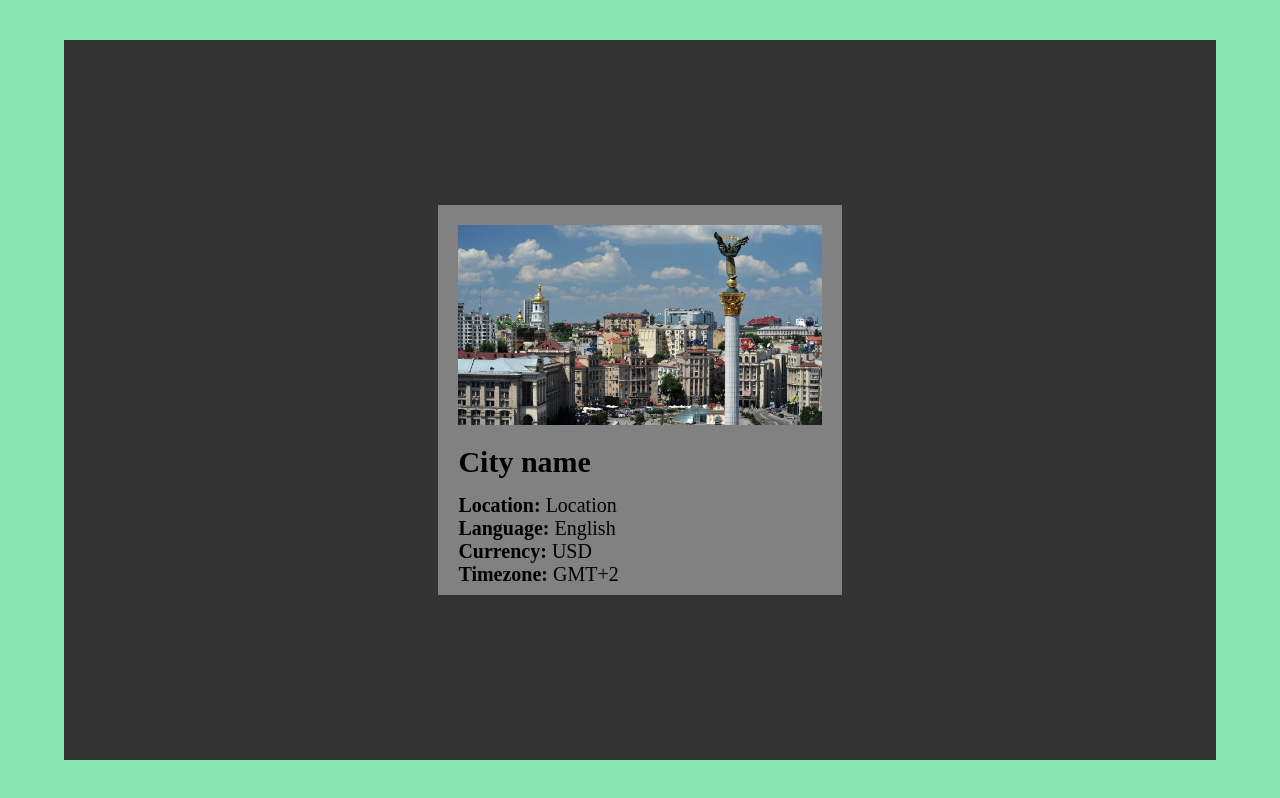
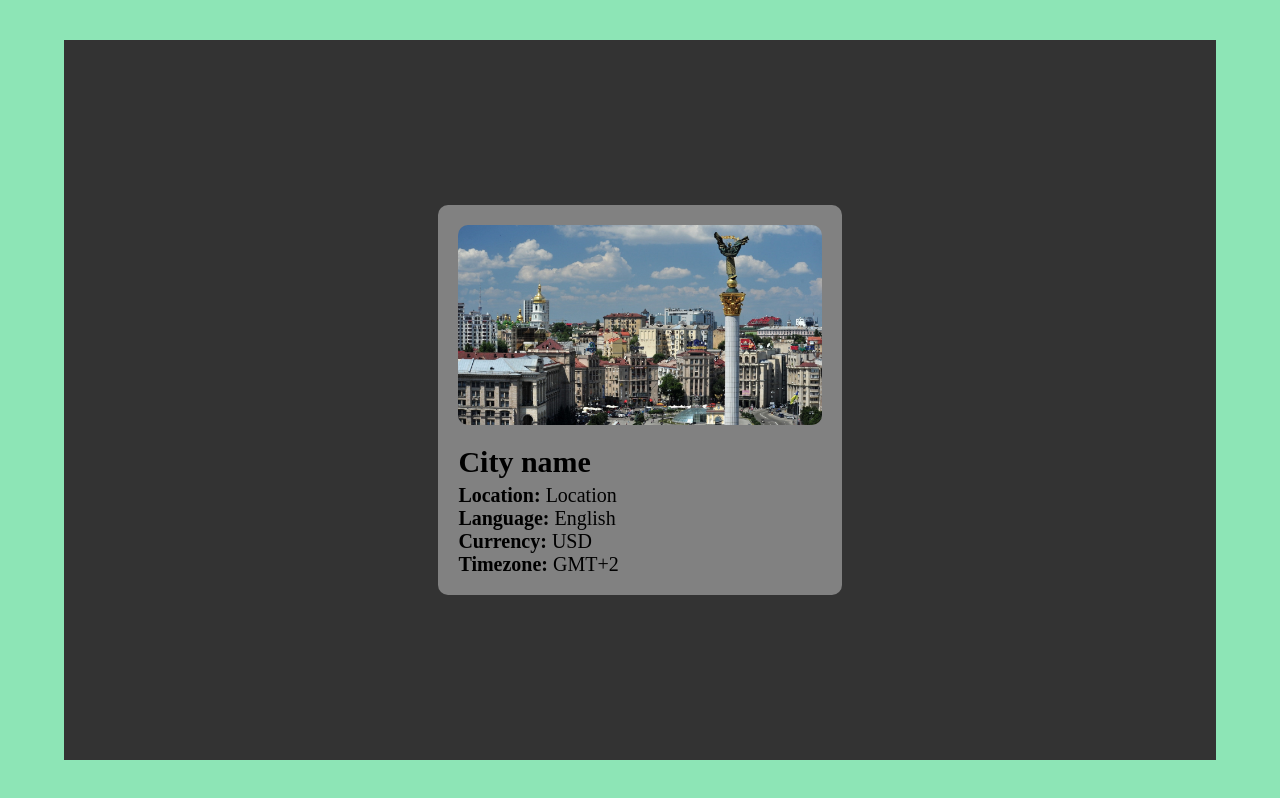
Before and after one commit to WEBCHIKinc/tourist_helper, a React (Create React App) app: page / in a window 1280 px wide. Built offline with nearby package versions, Linux system fonts and the light colour scheme.

Commit message:
city-card component

```diff
--- a/src/App.js
+++ b/src/App.js
@@ -1,18 +1,11 @@
 import "./App.scss";
-import { CityInfo } from "./components/city-info/CityInfo";
-
-import { MainCityNavbar } from "./components/city-info/main-city-components/MainCityNavbar";
-import { CityPhoto } from "./components/city-photo/CityPhoto";
+import { CityCard } from "./components/city-card/CityCard";
 
 function App() {
   return (
     <div className="App">
       <div className="city-browser-content">
-        <div className="main__box">
-          <CityPhoto />
-          <CityInfo />
-          {/* <MainCityNavbar /> */}
-        </div>
+        <CityCard />
       </div>
     </div>
   );
--- a/src/App.scss
+++ b/src/App.scss
@@ -1,10 +1,12 @@
+$background-color: #6bdea1c4;
+$primary-color__black: #25252589;
+$primary-color__white: #e9e8e8;
+$primary-font-size: 25px;
+
 @import "./components/city-photo/CityPhoto.scss";
 @import "./components/city-info/CityInfo.scss";
-
-$background-color: #6bdea1cb;
-$primary-color__black: #252525;
-$primary-color__white: #e9e8e8;
-$primary-font-size: 25px;
+@import "./components/city-navbar/CityNavbar.scss";
+@import "./components/city-card/CityCard.scss";
 
 * {
   margin: 0;
@@ -35,47 +37,3 @@ body {
   justify-content: center;
   background-color: #333333;
 }
-
-.main__box {
-  width: 35%;
-  height: 390px;
-  background-color: #818181;
-  &:hover .card__info {
-    transform: translateY(-40px);
-  }
-}
-
-.card__info {
-  position: relative;
-  width: 100%;
-  height: 40%;
-  display: flex;
-  flex-direction: column;
-  align-items: center;
-  transition: transform 0.25s ease-out;
-  background-color: $primary-color__black;
-  z-index: 1;
-}
-
-.nav-bar {
-  position: relative;
-  width: 100%;
-  height: 15%;
-  display: flex;
-  justify-content: space-between;
-  margin-top: -35px;
-}
-
-.city-nav-button {
-  width: 50%;
-  border-radius: 20px 20px 50px 50px;
-  background-color: $primary-color__black;
-  color: $primary-color__white;
-  text-align: center;
-  font-weight: bold;
-  transition: background-color 0.3s ease;
-  cursor: pointer;
-  &:hover {
-    background-color: rgb(68, 68, 68);
-  }
-}
--- /dev/null
+++ b/src/components/city-card/CityCard.js
@@ -0,0 +1,14 @@
+import React from "react";
+import { CityPhoto } from "../city-photo/CityPhoto";
+import { CityInfo } from "../city-info/CityInfo";
+import { MainCityNavbar } from "../city-navbar/CityNavbar";
+
+export const CityCard = () => {
+  return (
+    <div className="city-card">
+      <CityPhoto />
+      <CityInfo />
+      <MainCityNavbar />
+    </div>
+  );
+};
--- /dev/null
+++ b/src/components/city-card/CityCard.scss
@@ -0,0 +1,9 @@
+.city-card {
+  width: 35%;
+  height: 390px;
+  background-color: #818181;
+  border-radius: 10px;
+  &:hover .city-info {
+    transform: translateY(-55px);
+  }
+}
--- a/src/components/city-info/CityInfo.scss
+++ b/src/components/city-info/CityInfo.scss
@@ -3,8 +3,11 @@
   height: 150px;
   margin: 0 20px 0 20px;
   font-size: 20px;
+  transition: transform 0.25s ease-out;
+  background-color: #818181;
+  z-index: 1;
 }
 
 .city-name {
-  margin-bottom: 15px;
+  margin-bottom: 5px;
 }
--- a/src/components/city-info/main-city-components/MainCityNavbar.js
+++ b/src/components/city-navbar/CityNavbar.js
@@ -1,9 +1,8 @@
 import React from "react";
-import "./mcc.scss";
 
 export const MainCityNavbar = () => {
   return (
-    <div className="nav-bar">
+    <div className="city-nav-bar">
       <button className="city-nav-button">Converter</button>
       <button className="city-nav-button">Weather</button>
     </div>
--- /dev/null
+++ b/src/components/city-navbar/CityNavbar.scss
@@ -0,0 +1,23 @@
+.city-nav-bar {
+  position: relative;
+  width: 100%;
+  height: 55px;
+  display: flex;
+  justify-content: space-between;
+  margin-top: -55px;
+}
+
+.city-nav-button {
+  width: 40%;
+  border-radius: 15px;
+  margin: 0 20px 20px 20px;
+  background-color: $primary-color__black;
+  color: $primary-color__white;
+  text-align: center;
+  font-weight: bold;
+  transition: background-color 0.3s ease;
+  cursor: pointer;
+  &:hover {
+    background-color: rgb(68, 68, 68);
+  }
+}
--- a/src/components/city-photo/CityPhoto.scss
+++ b/src/components/city-photo/CityPhoto.scss
@@ -3,6 +3,7 @@
   height: 200px;
   margin: 20px;
   overflow: hidden;
+  border-radius: 10px;
   img {
     position: absolute;
     width: 100%;
```
